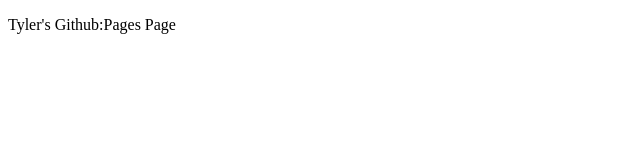
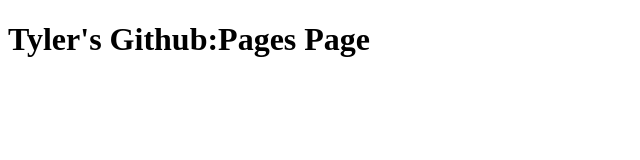
Before and after one commit to TyPhyter/TyPhyter.github.io, a plain HTML site: page index.html in a window 1280 px wide. Shown: the whole page, without its empty margins (0-640 px from the left). Drawn offline with Linux system fonts and the light colour scheme.

Commit message:
hello world2

```diff
--- a/index.html
+++ b/index.html
@@ -5,6 +5,6 @@
     </head>
 
     <body>
-        <p>Tyler's Github:Pages Page</p>
+        <h1>Tyler's Github:Pages Page</h1>
     </body>
 </html>
```
